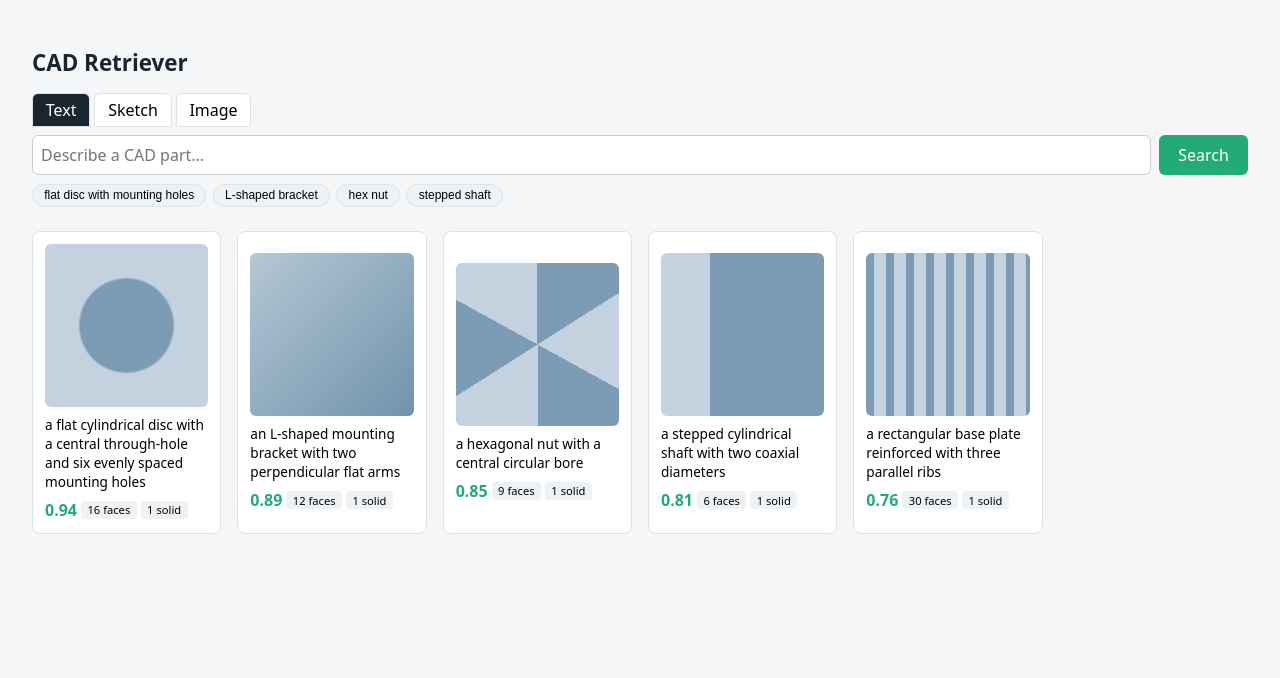
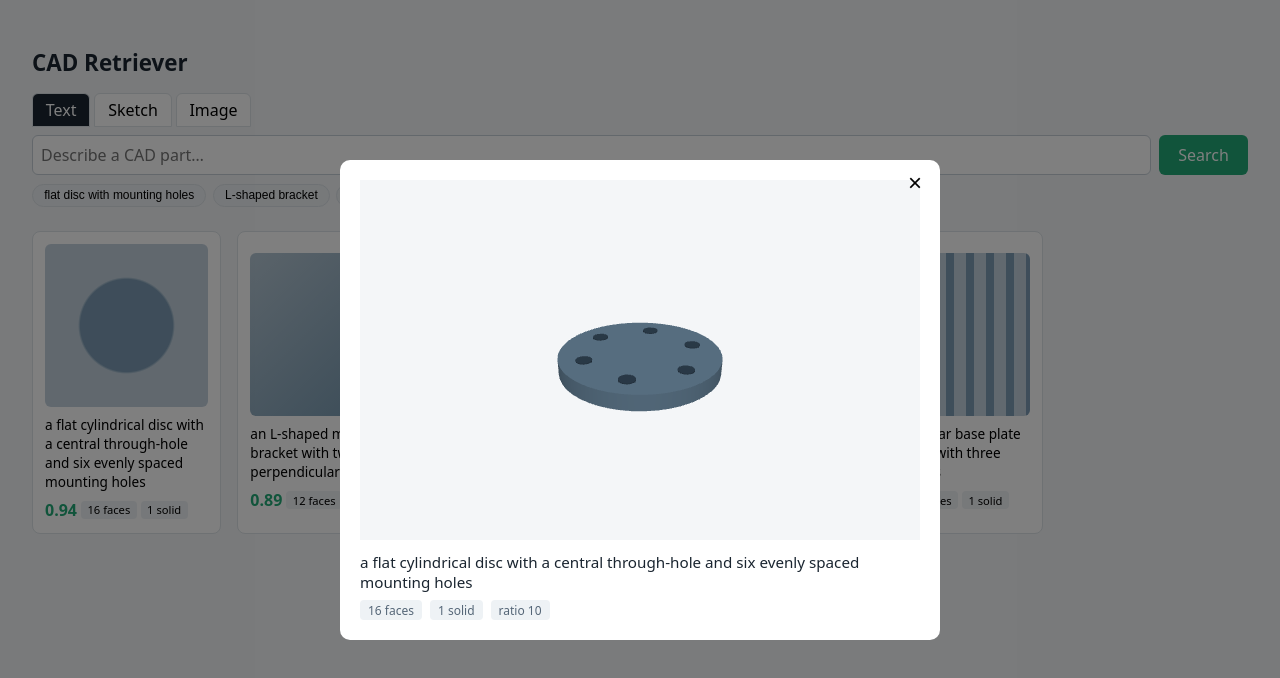
Before and after one commit to Pthahnix/cad-retriever, an Astro site in the folder web/: page / in a window 1280 px wide. Both pictures are taken after a click on the button 126 px from the left and 382 px from the top of the page. Built offline with nearby package versions, Linux system fonts and the light colour scheme; Astro itself is replaced by a stand-in of ours.

Commit message:
feat: three.js modal viewer with procedural stand-in geometry

```diff
--- /dev/null
+++ b/web/src/components/ViewerModal.astro
@@ -0,0 +1,10 @@
+<div id="viewer-modal" class="modal" hidden>
+  <div class="modal-backdrop" data-close></div>
+  <div class="modal-body">
+    <button class="modal-close" data-close aria-label="Close">×</button>
+    <div id="viewer-canvas" class="viewer-canvas"></div>
+    <p id="viewer-caption" class="viewer-caption"></p>
+    <div id="viewer-meta" class="viewer-meta"></div>
+  </div>
+</div>
+<script src="../scripts/viewer.ts"></script>
--- a/web/src/pages/index.astro
+++ b/web/src/pages/index.astro
@@ -2,6 +2,7 @@
 import "../styles/global.css";
 import SearchBar from "../components/SearchBar.astro";
 import ResultsGrid from "../components/ResultsGrid.astro";
+import ViewerModal from "../components/ViewerModal.astro";
 ---
 <html lang="en">
   <head>
@@ -13,5 +14,6 @@ import ResultsGrid from "../components/ResultsGrid.astro";
     <h1>CAD Retriever</h1>
     <SearchBar />
     <ResultsGrid />
+    <ViewerModal />
   </body>
 </html>
--- /dev/null
+++ b/web/src/scripts/shapes.ts
@@ -0,0 +1,67 @@
+import * as THREE from "three";
+
+// Build an approximate THREE.Group from primitives for each demo shape.
+// ponytail: stand-in geometry, not real CAD — swap for GLB loading when real models exist.
+const MAT = new THREE.MeshStandardMaterial({ color: 0x7c9cb5, metalness: 0.2, roughness: 0.6 });
+
+function disc(): THREE.Group {
+  const g = new THREE.Group();
+  const body = new THREE.Mesh(new THREE.CylinderGeometry(40, 40, 8, 48), MAT);
+  g.add(body);
+  // visual nod to the bolt holes: 6 thin cylinders around the rim
+  for (let i = 0; i < 6; i++) {
+    const a = (i / 6) * Math.PI * 2;
+    const hole = new THREE.Mesh(new THREE.CylinderGeometry(4, 4, 9, 16),
+      new THREE.MeshStandardMaterial({ color: 0x33485a }));
+    hole.position.set(Math.cos(a) * 28, 0, Math.sin(a) * 28);
+    g.add(hole);
+  }
+  return g;
+}
+
+function bracket(): THREE.Group {
+  const g = new THREE.Group();
+  const base = new THREE.Mesh(new THREE.BoxGeometry(50, 8, 40), MAT);
+  base.position.set(25, 4, 0);
+  const wall = new THREE.Mesh(new THREE.BoxGeometry(8, 50, 40), MAT);
+  wall.position.set(4, 25, 0);
+  g.add(base, wall);
+  return g;
+}
+
+function nut(): THREE.Group {
+  const g = new THREE.Group();
+  const body = new THREE.Mesh(new THREE.CylinderGeometry(15, 15, 10, 6), MAT);
+  const bore = new THREE.Mesh(new THREE.CylinderGeometry(8, 8, 11, 32),
+    new THREE.MeshStandardMaterial({ color: 0x33485a }));
+  g.add(body, bore);
+  return g;
+}
+
+function shaft(): THREE.Group {
+  const g = new THREE.Group();
+  const lo = new THREE.Mesh(new THREE.CylinderGeometry(15, 15, 40, 32), MAT);
+  lo.position.y = 20;
+  const hi = new THREE.Mesh(new THREE.CylinderGeometry(9, 9, 30, 32), MAT);
+  hi.position.y = 55;
+  g.add(lo, hi);
+  return g;
+}
+
+function plate(): THREE.Group {
+  const g = new THREE.Group();
+  const base = new THREE.Mesh(new THREE.BoxGeometry(80, 6, 50), MAT);
+  g.add(base);
+  for (let i = -1; i <= 1; i++) {
+    const rib = new THREE.Mesh(new THREE.BoxGeometry(4, 10, 40), MAT);
+    rib.position.set(i * 20, 8, 0);
+    g.add(rib);
+  }
+  return g;
+}
+
+const BUILDERS: Record<string, () => THREE.Group> = { disc, bracket, nut, shaft, plate };
+
+export function buildShape(shape: string): THREE.Group {
+  return (BUILDERS[shape] ?? disc)();
+}
--- /dev/null
+++ b/web/src/scripts/viewer.ts
@@ -0,0 +1,82 @@
+import * as THREE from "three";
+import { OrbitControls } from "three/examples/jsm/controls/OrbitControls.js";
+import models from "../data/models.json";
+import { buildShape } from "./shapes";
+
+type Model = (typeof models)[number];
+const byId = new Map<string, Model>(models.map((m) => [m.id, m]));
+
+const modal = document.querySelector<HTMLElement>("#viewer-modal")!;
+const canvasHost = document.querySelector<HTMLElement>("#viewer-canvas")!;
+const captionEl = document.querySelector<HTMLElement>("#viewer-caption")!;
+const metaEl = document.querySelector<HTMLElement>("#viewer-meta")!;
+
+let renderer: THREE.WebGLRenderer | null = null;
+let controls: OrbitControls | null = null;
+let frame = 0;
+
+function teardown() {
+  if (frame) cancelAnimationFrame(frame);
+  controls?.dispose();
+  renderer?.dispose();
+  renderer = null;
+  canvasHost.innerHTML = "";
+}
+
+function open(model: Model) {
+  captionEl.textContent = model.caption;
+  metaEl.innerHTML =
+    `<span>${model.probe.n_faces} faces</span>` +
+    `<span>${model.probe.n_solids} solid</span>` +
+    `<span>ratio ${model.probe.bbox_ratio}</span>`;
+  modal.hidden = false;
+
+  const w = canvasHost.clientWidth || 480;
+  const h = 360;
+  const scene = new THREE.Scene();
+  scene.background = new THREE.Color(0xf4f6f8);
+  const camera = new THREE.PerspectiveCamera(45, w / h, 0.1, 5000);
+  renderer = new THREE.WebGLRenderer({ antialias: true });
+  renderer.setSize(w, h);
+  canvasHost.appendChild(renderer.domElement);
+  scene.add(new THREE.HemisphereLight(0xffffff, 0x444444, 1.2));
+  const dir = new THREE.DirectionalLight(0xffffff, 1.0);
+  dir.position.set(1, 1, 1);
+  scene.add(dir);
+
+  controls = new OrbitControls(camera, renderer.domElement);
+
+  const obj = buildShape(model.shape);
+  const box = new THREE.Box3().setFromObject(obj);
+  const size = box.getSize(new THREE.Vector3());
+  const center = box.getCenter(new THREE.Vector3());
+  obj.position.sub(center);
+  const radius = Math.max(size.x, size.y, size.z) || 1;
+  camera.position.set(radius * 1.6, radius * 1.2, radius * 1.8);
+  controls.target.set(0, 0, 0);
+  controls.update();
+  scene.add(obj);
+
+  const loop = () => {
+    frame = requestAnimationFrame(loop);
+    controls?.update();
+    renderer?.render(scene, camera);
+  };
+  loop();
+}
+
+function close() {
+  modal.hidden = true;
+  teardown();
+}
+
+document.querySelectorAll<HTMLElement>(".model-card").forEach((card) => {
+  card.addEventListener("click", () => {
+    const m = byId.get(card.dataset.modelId ?? "");
+    if (m) open(m);
+  });
+});
+modal.querySelectorAll<HTMLElement>("[data-close]").forEach((el) =>
+  el.addEventListener("click", close)
+);
+document.addEventListener("keydown", (e) => { if (e.key === "Escape" && !modal.hidden) close(); });
--- a/web/src/styles/global.css
+++ b/web/src/styles/global.css
@@ -26,3 +26,12 @@ h1 { font-size: 1.4rem; }
 .examples { display: flex; flex-wrap: wrap; gap: 0.4rem; margin-top: 0.6rem; }
 .example { font-size: 0.75rem; background: #eef2f5; border: 1px solid #dde3e8; border-radius: 999px; padding: 0.2rem 0.7rem; cursor: pointer; }
 .status { color: #678; font-size: 0.85rem; }
+.modal { position: fixed; inset: 0; display: grid; place-items: center; z-index: 10; }
+.modal[hidden] { display: none; }
+.modal-backdrop { position: absolute; inset: 0; background: rgba(0,0,0,0.5); }
+.modal-body { position: relative; background: #fff; border-radius: 10px; padding: 1.25rem; max-width: 560px; width: 90%; }
+.modal-close { position: absolute; top: 0.5rem; right: 0.75rem; border: none; background: none; font-size: 1.5rem; cursor: pointer; }
+.viewer-canvas { width: 100%; min-height: 360px; background: #f4f6f8; border-radius: 6px; }
+.viewer-caption { margin: 0.75rem 0 0.5rem; font-size: 0.95rem; }
+.viewer-meta { display: flex; gap: 0.5rem; font-size: 0.75rem; color: #567; }
+.viewer-meta span { background: #eef2f5; border-radius: 4px; padding: 0.1rem 0.5rem; }
```
